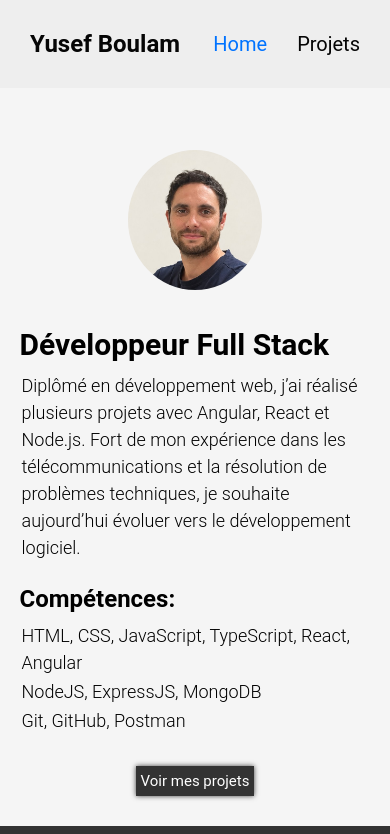
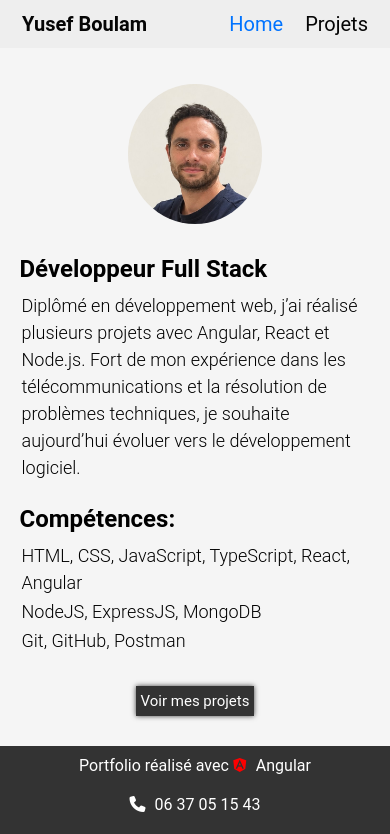
Before and after one commit to yusef-boulam/Portfolio_Yusef_Boulam_ANGULAR, an Angular app: page / in a window 390 px wide. Shown: the top 834 px of the page. Built offline with nearby package versions, Linux system fonts and the light colour scheme.

Commit message:
amelioration du responsive mobile

```diff
--- a/src/app/header/header.component.scss
+++ b/src/app/header/header.component.scss
@@ -38,10 +38,27 @@ a {
 
 @media screen and (max-width: 735px) {
 
-  nav{
-    margin-right: 20px;
+ header {
+    box-sizing: border-box;
+    padding: 12px;
+    gap: 8px;
   }
-  a{
-    margin-right: 20px;
+
+  .name {
+    font-size: 20px;
+    margin: 0 0 0 10px;
+    white-space: nowrap;
+  }
+
+  nav {
+    margin-right: 0;
+    display: flex;
+    align-items: center;
+    gap: 12px;
+  }
+
+  a {
+    font-size: 20px;
+    margin: 0 10px 0 0;
   }
 }
--- a/src/app/home-page/home-page.component.scss
+++ b/src/app/home-page/home-page.component.scss
@@ -63,13 +63,17 @@ button:hover {
   p, h1, h2{
     text-align: left;
   }
+
+  h1{
+  font-size: 24px;
+}
 }
 
 
 
 @media screen and (max-width: 735px) {
   section{
-margin-top: 150px;
+margin-top: 84px;
   }
 
 
--- a/src/app/project-list/project-list.component.scss
+++ b/src/app/project-list/project-list.component.scss
@@ -13,7 +13,7 @@
 
 @media screen and (max-width: 600px) {
   .container_projects{
-    margin-top: 120px;
+    margin-top: 55px;
     margin-bottom: 30px;
   }
 }
--- a/src/app/project/project.component.scss
+++ b/src/app/project/project.component.scss
@@ -93,3 +93,12 @@ flex-direction: column;
     }
   }
 }
+
+
+//MOBILE
+
+@media (max-width: 600px) {
+  .project-card {
+    margin-top: 25px;
+  }
+}
--- a/src/app/services/projects.service.ts
+++ b/src/app/services/projects.service.ts
@@ -10,7 +10,7 @@ export class ProjectsService {
       id: 7,
       title: 'Devi Métal',
       description:
-        'Site vitrine développé avec Angular et TypeScript pour présenter une activité artisanale de soudure et de métallerie..',
+        'Site vitrine développé avec Angular et TypeScript pour présenter une activité artisanale de soudure et de métallerie.',
       logoUrl: '../../assets/images/project/devi_metal_logo.png',
       imageUrl: '../../assets/images/project/devi_metal_image.png',
       githubUrl: 'https://github.com/yusef-boulam/Metal_Angular',
```
